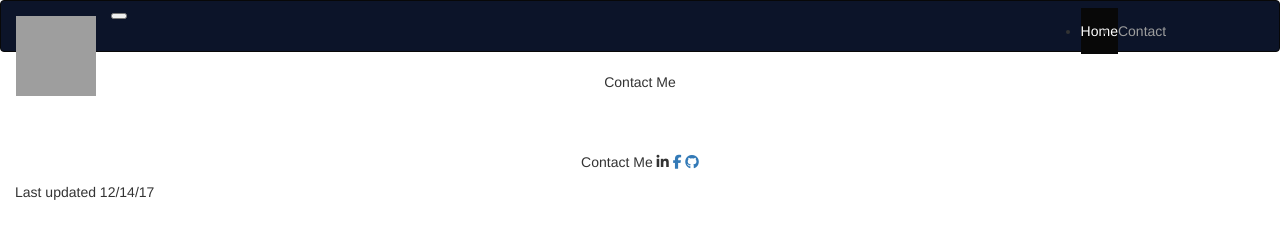
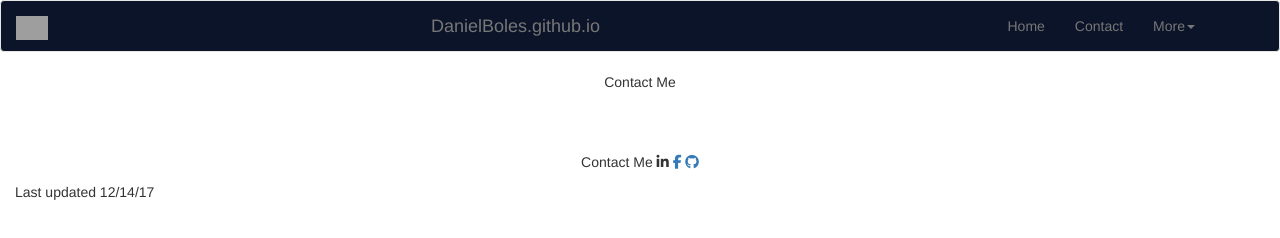
Before and after one commit to DanielBoles/DanielBoles.github.io, a plain HTML site: page contact.html in a window 1280 px wide. Drawn offline with nearby package versions, Linux system fonts and the light colour scheme; grey boxes are pictures that could not be loaded.

Commit message:
Working on nav bar

```diff
--- a/contact.html
+++ b/contact.html
@@ -8,7 +8,7 @@
   <link rel="stylesheet" href="path/to/font-awesome/css/font-awesome.min.css">
   <script src="https://ajax.googleapis.com/ajax/libs/jquery/3.2.0/jquery.min.js"></script>
   <script src="https://maxcdn.bootstrapcdn.com/bootstrap/3.3.7/js/bootstrap.min.js"></script>
-  <nav class="navbar navbar-toggleable-md navbar-inverse bg-faded" style="background-color: #0C1429;">
+  <!-- <nav class="navbar navbar-toggleable-md navbar-inverse bg-faded" style="background-color: #0C1429;">
       <button class="navbar-toggler navbar-toggler-right" type="button" data-toggle="collapse" data-target="#navbarNav" aria-controls="navbarNav" aria-expanded="false" aria-label="Toggle navigation">
         <span class="navbar-toggler-icon"></span>
       </button>
@@ -31,9 +31,40 @@
           </li>
         </ul>
       </div>
-  </nav>
+  </nav> -->
 </head>
+<nav class="navbar navbar-default" style="background-color: #0C1429;">
+      <a class="navbar-brand" href="index.html">
+          <img src="images/me.png" width="8%" alt="" style="padding-left 6%;">
+      </a>
+      <div class="container">
+        <div class="navbar-header">
+          <button type="button" class="navbar-toggle collapsed" data-toggle="collapse" data-target="#codebrainery-toggle-nav" aria-expanded="false">
+            <span class="sr-only">Toggle navigation</span>
+            <span class="icon-bar"></span>
+            <span class="icon-bar"></span>
+            <span class="icon-bar"></span>
+          </button>
+          <a class="navbar-brand" href="index.html">DanielBoles.github.io</a>
+        </div>
 
+        <div class="collapse navbar-collapse" id="codebrainery-toggle-nav">
+          <ul class="nav navbar-nav navbar-right">
+            <li><a href="index.html">Home</a></li>
+            <li><a href="contact.html">Contact</a></li>
+            <li class="dropdown">
+              <a href="#" class="dropdown-toggle" data-toggle="dropdown" role="button" aria-haspopup="true" aria-expanded="false">More<span class="caret"></span></a>
+              <ul class="dropdown-menu">
+                <li><a href="https://www.linkedin.com/in/daniel-boles/">Linkedin</a></li>
+                <li><a href="https://www.github.com/DanielBoles">Github</a></li>
+                <li><a href="http://www.geshergroup.org/">Gesher Group</a></li>
+              </ul>
+            </li>
+          </ul>
+        </div>
+
+      </div> <!-- close container div -->
+    </nav> <!-- close navbar nav -->
 <body>
   <div class="container-fluid">
     <center>
```
Also changed, not shown: index.html (+35 -3 lines).
